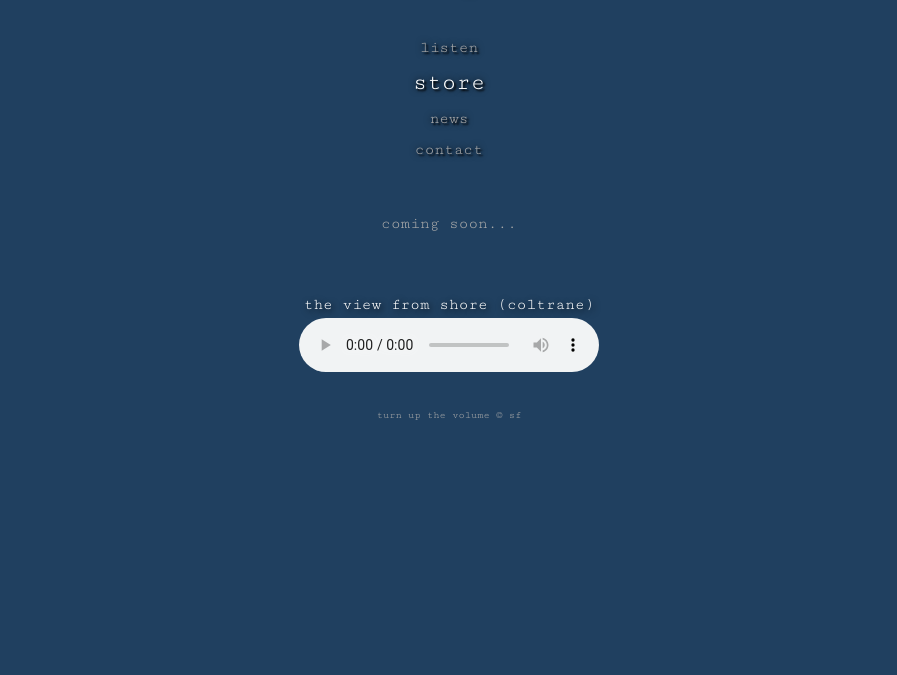
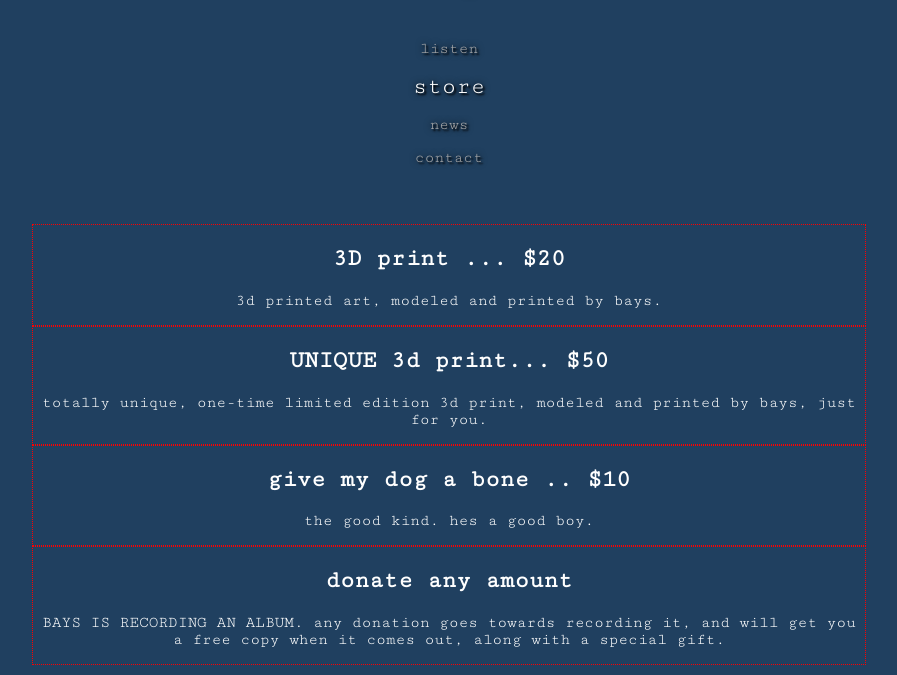
Before and after one commit to seantford/bays, a plain HTML site: page index.html in a window 1280 px wide. Both pictures are taken after a click on the link "store". Shown: the part 125-800 px from the top of the page, without its empty margins (191-1088 px from the left). Drawn offline with Linux system fonts and the light colour scheme.

Commit message:
store content

```diff
--- a/css/style.css
+++ b/css/style.css
@@ -37,23 +37,27 @@ ul {
 	padding-left: 0;
 	/*border: 1px solid red;*/
 	flex-direction: column;
-	justify-content: space-between;
+	justify-content: space-around;
 	align-items: center;
 
 }
 
 .nav-bar li {
 	/*border: 1px solid red;*/
-	margin: .43em .43em .43em .43em;
+	margin: .5em;
 	text-shadow: 2px 2px 2px #000,
 				 0px 0px 7.5px #000;
+}
+
+.nav-bar li a {
+	padding: 7px;
 }
 
 .selected {
 	font-size: 1.5em;
 	font-style: bold;
 	color: #fff;
-	transition: all 1s ease;
+	transition: font 1s, color 1s;
 }
 
 /* TAB-SPECIFIC CONTENT */
@@ -62,15 +66,28 @@ ul {
 .contact {
 	display: none;
 	margin-top: 3.14em;
+	margin-bottom: 3.14em;
+	color: #fff;
+}
+
+/* STORE */
+
+.store ul {
+	display: flex;
+	flex-direction: column;
+	width: 66%;
+	margin-left: auto;
+	margin-right: auto;
+}
+
+.store ul li {
+	border: 1px dotted red;
 }
 
 /* AUDIO PLAYER */
-.audio-container {
-	margin-top: 4em;
-}
 
 .audio-container li {
-	margin-top: 2em;
+	margin-top: 3.14em;
 	margin-bottom: 2em;
 }
 
--- a/index.html
+++ b/index.html
@@ -26,8 +26,30 @@
 
 			<!-- tab-specific content which will be hidden and shown by js -->
 			<div class="store">
-				<p>coming soon...</p>
+				<ul>
+					<li>
+						<h2>3D print ... $20</h2>
+						<p>3d printed art, modeled and printed by bays.</p>
+					</li>
+					<li>
+						<h2>UNIQUE 3d print... $50</h2>
+						<p>totally unique, one-time limited edition 3d print, modeled and printed by bays, just for you.</p>
+					</li>
+					<li>
+						<h2>give my dog a bone .. $10</h2>
+						<p>the good kind. hes a good boy.</p>
+					</li>
+					<li>
+						<h2>donate any amount</h2>
+						<p>BAYS IS RECORDING AN ALBUM. any donation goes towards recording
+						it, and will get you a free copy when it comes out, along with a special gift. </p>
+					</li>
+
+
+
+				</ul>
 			</div>
+
 
 			<div class="news">
 				<p>coming soon...</p>
```
